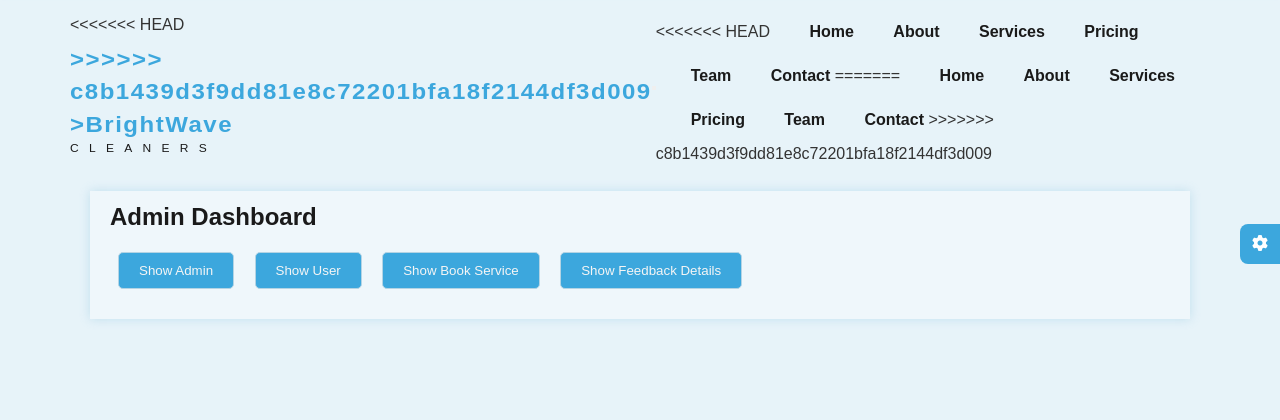
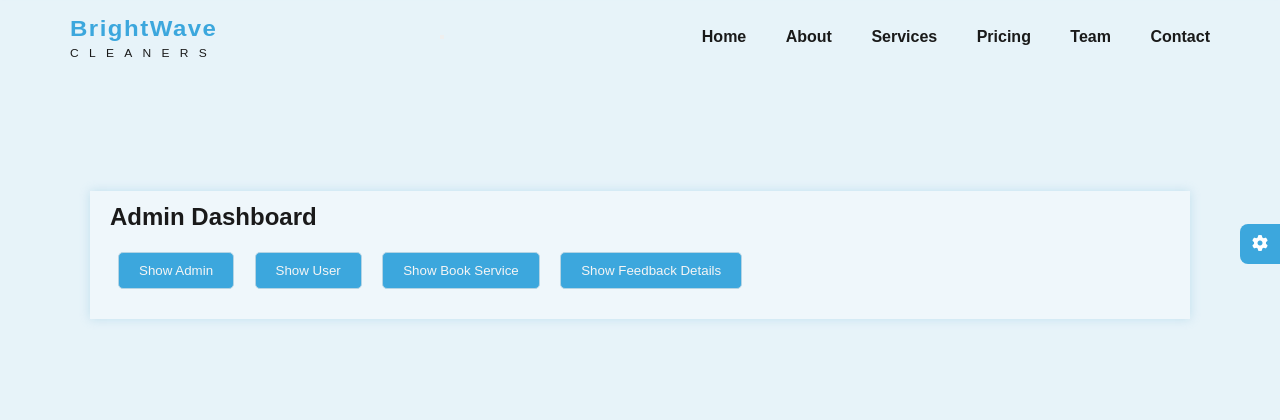
Before and after one commit to sohil-P/Project, a PHP site: page /php-document/adminDashboard.html in a window 1280 px wide. Shown: the top 420 px of the page. Run offline with PHP 8.4, Linux system fonts and the light colour scheme; some libraries are stand-ins or nearby versions; some web fonts are replaced.

Commit message:
update file

```diff
--- a/php-document/adminDashboard.html
+++ b/php-document/adminDashboard.html
@@ -22,12 +22,8 @@
       <header class="header js-header">
         <div class="container">
           <div class="logo" data-aos="fade-down" data-aos-duration="1000">
-<<<<<<< HEAD
-            <a href="../index.php"
-=======
-            <a href="../index.html"
->>>>>>> c8b1439d3f9dd81e8c72201bfa18f2144df3d009
-              >BrightWave <span>Cleaners</span></a
+
+            <a href="../index.php">BrightWave <span>Cleaners</span></a
             >
           </div>
           <button
@@ -40,21 +36,15 @@
           </button>
           <nav class="nav js-nav">
             <ul data-aos="fade-down" data-aos-duration="1000">
-<<<<<<< HEAD
+
               <li><a href="../index.php#home">Home</a></li>
               <li><a href="../index.php#about">About</a></li>
               <li><a href="../index.php#services">Services</a></li>
               <li><a href="../index.php#pricing">Pricing</a></li>
               <li><a href="../index.php#team">Team</a></li>
               <li><a href="../index.php#contact">Contact</a></li>
-=======
-              <li><a href="../index.html#home">Home</a></li>
-              <li><a href="../index.html#about">About</a></li>
-              <li><a href="../index.html#services">Services</a></li>
-              <li><a href="../index.html#pricing">Pricing</a></li>
-              <li><a href="../index.html#team">Team</a></li>
-              <li><a href="../index.html#contact">Contact</a></li>
->>>>>>> c8b1439d3f9dd81e8c72201bfa18f2144df3d009
+
+
             </ul>
           </nav>
         </div>
```
Also changed, not shown: loginpage.php (+6 -6 lines).
